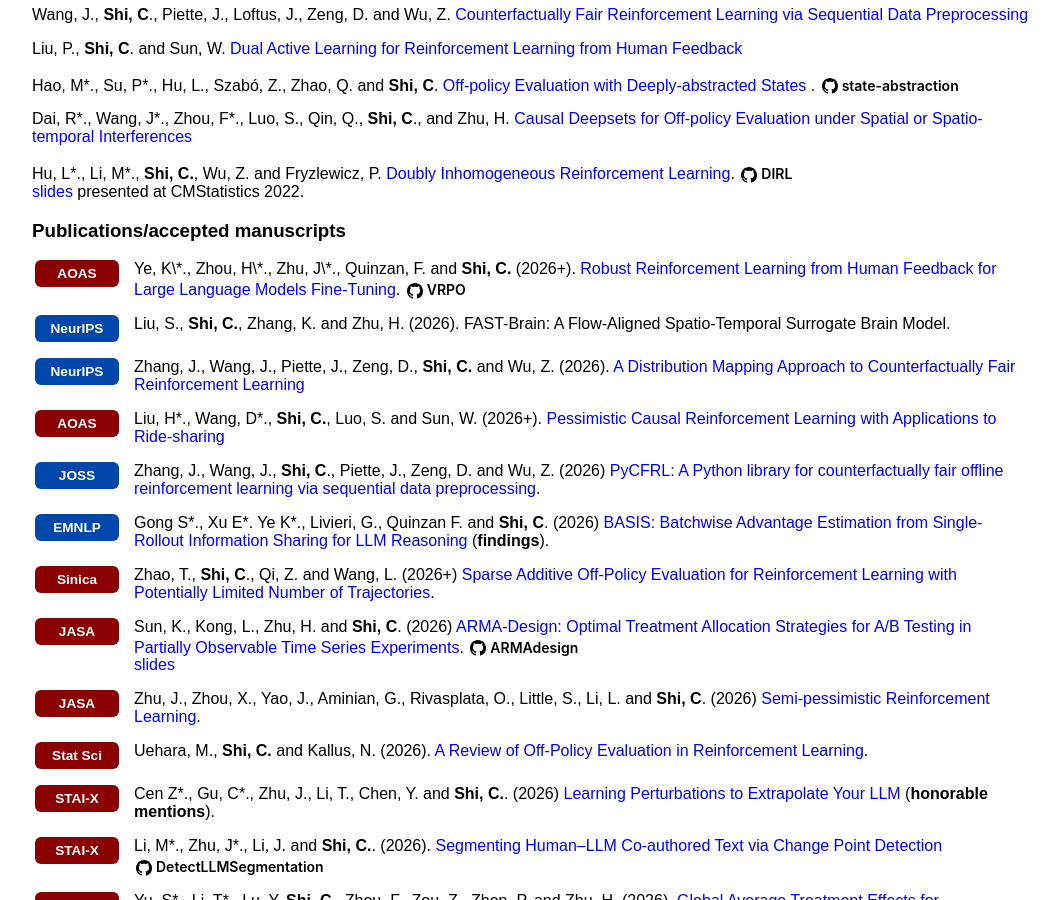
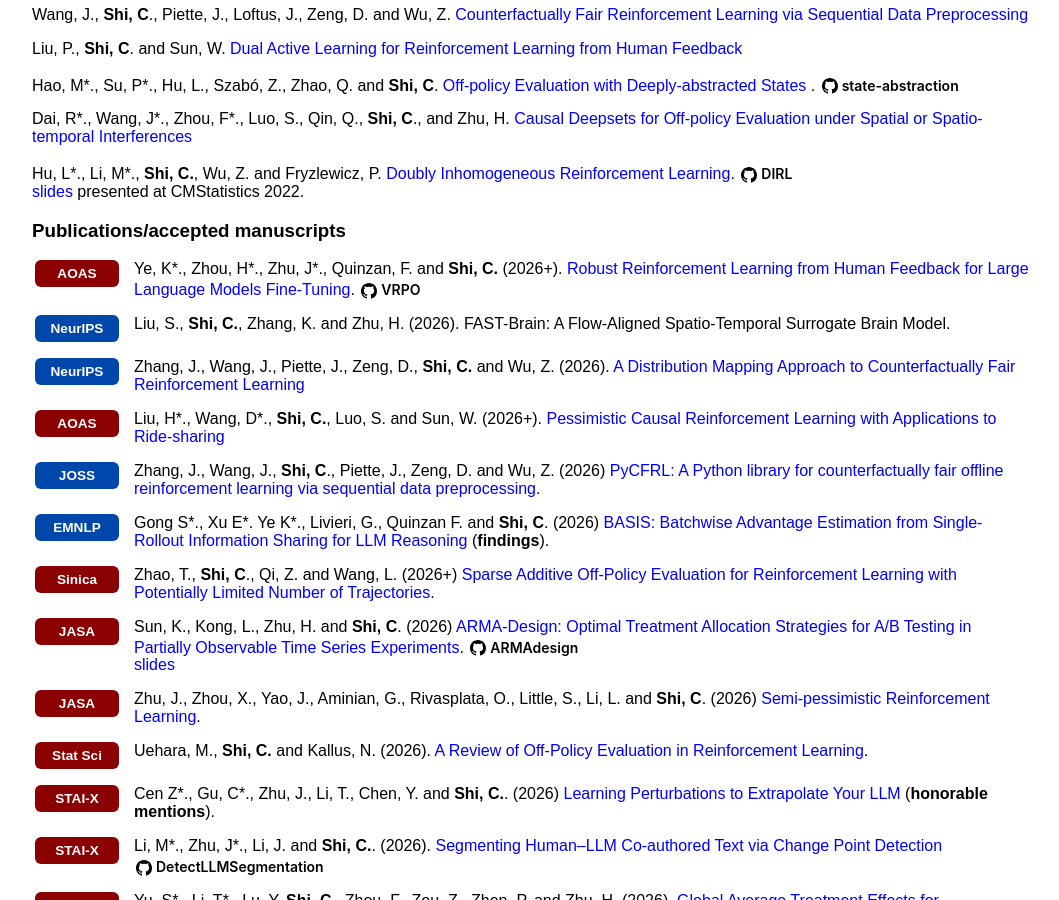
Before and after one commit to callmespring/callmespring.github.io, a Jekyll site: the page built from publication.md, in a window 1280 px wide and 900 px high, scrolled down 712 px. Shown: the whole window, without its empty margins (108-1167 px from the left). Built offline with Jekyll 4.4.1, drawn with Linux system fonts in a browser that asks for light colours.

Commit message:
Update publication.md

```diff
--- a/publication.md
+++ b/publication.md
@@ -75,7 +75,7 @@
     <span class="publication-logo-badge badge-stat">AOAS</span>
   </div>
   <div class="pub-content" style="flex: 1;">
-    Ye, K\*., Zhou, H\*., Zhu, J\*., Quinzan, F. and <strong>Shi, C.</strong> (2026+). <a href="https://arxiv.org/pdf/2504.03784">Robust Reinforcement Learning from Human Feedback for Large Language Models Fine-Tuning</a>. <a href="https://github.com/VRPO/VRPO" class="gh-module-link"><svg class="gh-icon" viewBox="0 0 16 16"><path d="M8 0C3.58 0 0 3.58 0 8c0 3.54 2.29 6.53 5.47 7.59.4.07.55-.17.55-.38 0-.19-.01-.82-.01-1.49-2.01.37-2.53-.49-2.69-.94-.09-.23-.48-.94-.82-1.13-.28-.15-.68-.52-.01-.53.63-.01 1.08.58 1.23.82.72 1.21 1.87.87 2.33.66.07-.52.28-.87.51-1.07-1.78-.2-3.64-.89-3.64-3.95 0-.87.31-1.59.82-2.15-.08-.2-.36-1.02.08-2.12 0 0 .67-.21 2.2.82.64-.18 1.32-.27 2-.27.68 0 1.36.09 2 .27 1.53-1.04 2.2-.82 2.2-.82.44 1.1.16 1.92.08 2.12.51.56.82 1.27.82 2.15 0 3.07-1.87 3.75-3.65 3.95.29.25.54.73.54 1.48 0 1.07-.01 1.93-.01 2.2 0 .21.15.46.55.38A8.013 8.013 0 0016 8c0-4.42-3.58-8-8-8z"></path></svg><span class="gh-module-badge">VRPO</span></a>
+    Ye, K*., Zhou, H*., Zhu, J*., Quinzan, F. and <strong>Shi, C.</strong> (2026+). <a href="https://arxiv.org/pdf/2504.03784">Robust Reinforcement Learning from Human Feedback for Large Language Models Fine-Tuning</a>. <a href="https://github.com/VRPO/VRPO" class="gh-module-link"><svg class="gh-icon" viewBox="0 0 16 16"><path d="M8 0C3.58 0 0 3.58 0 8c0 3.54 2.29 6.53 5.47 7.59.4.07.55-.17.55-.38 0-.19-.01-.82-.01-1.49-2.01.37-2.53-.49-2.69-.94-.09-.23-.48-.94-.82-1.13-.28-.15-.68-.52-.01-.53.63-.01 1.08.58 1.23.82.72 1.21 1.87.87 2.33.66.07-.52.28-.87.51-1.07-1.78-.2-3.64-.89-3.64-3.95 0-.87.31-1.59.82-2.15-.08-.2-.36-1.02.08-2.12 0 0 .67-.21 2.2.82.64-.18 1.32-.27 2-.27.68 0 1.36.09 2 .27 1.53-1.04 2.2-.82 2.2-.82.44 1.1.16 1.92.08 2.12.51.56.82 1.27.82 2.15 0 3.07-1.87 3.75-3.65 3.95.29.25.54.73.54 1.48 0 1.07-.01 1.93-.01 2.2 0 .21.15.46.55.38A8.013 8.013 0 0016 8c0-4.42-3.58-8-8-8z"></path></svg><span class="gh-module-badge">VRPO</span></a>
   </div>
 </div>
 
```
